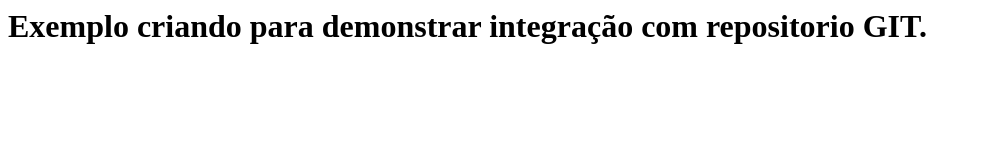
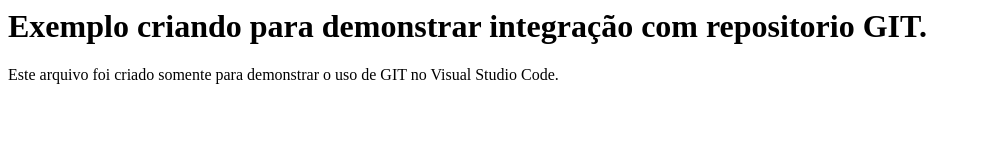
Before and after one commit to gabrielmagalhaes97/vscodesamples, a plain HTML site: page index.html in a window 1280 px wide. Shown: the whole page, without its empty margins (0-981 px from the left). Drawn offline with Linux system fonts and the light colour scheme.

Commit message:
Alterações no arquivo index

```diff
--- a/index.html
+++ b/index.html
@@ -4,5 +4,6 @@
     </head>
 <body>
     <h1>Exemplo criando para demonstrar integração com repositorio GIT.</h1>
+    <p>Este arquivo foi criado somente para demonstrar o uso de GIT no Visual Studio Code. </p>
 </body>
 </html>
```
